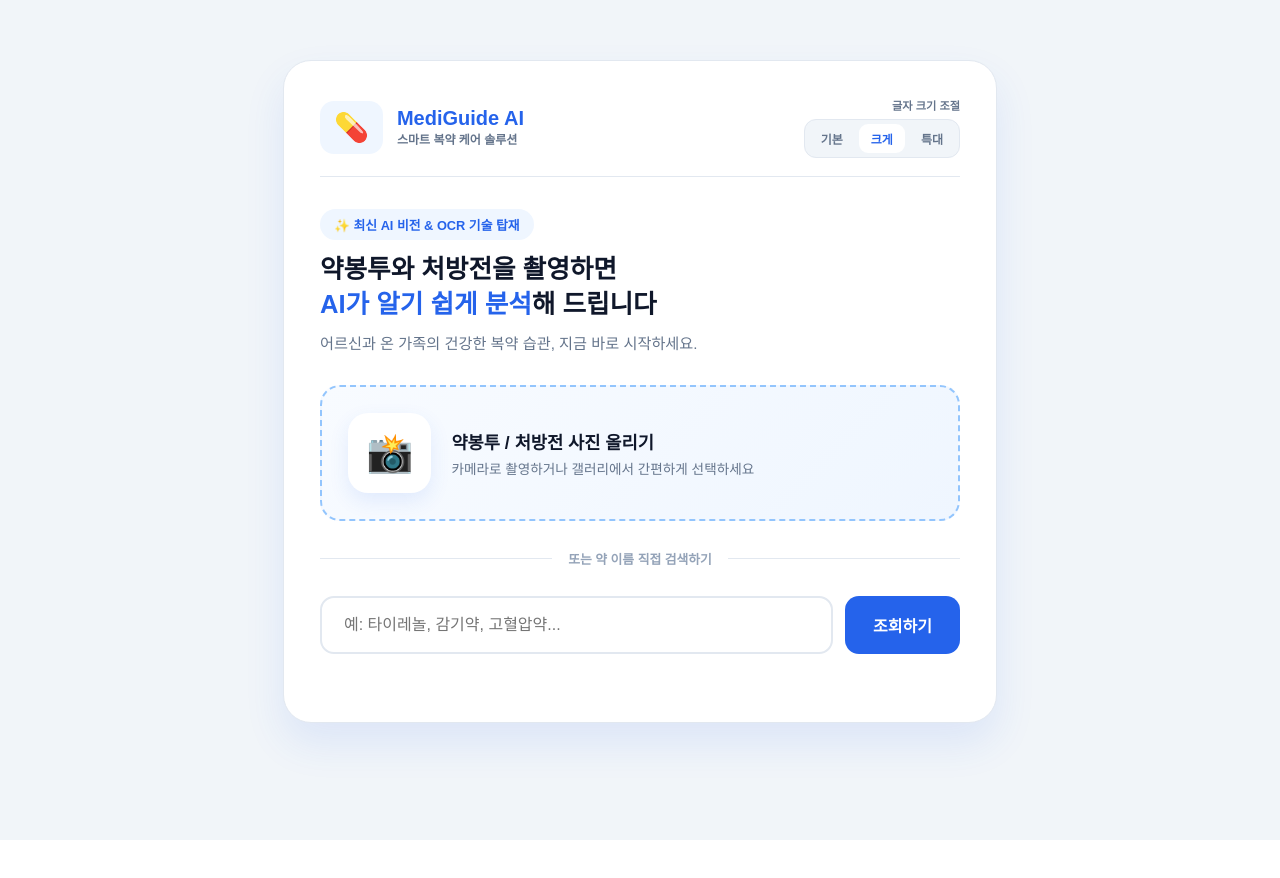
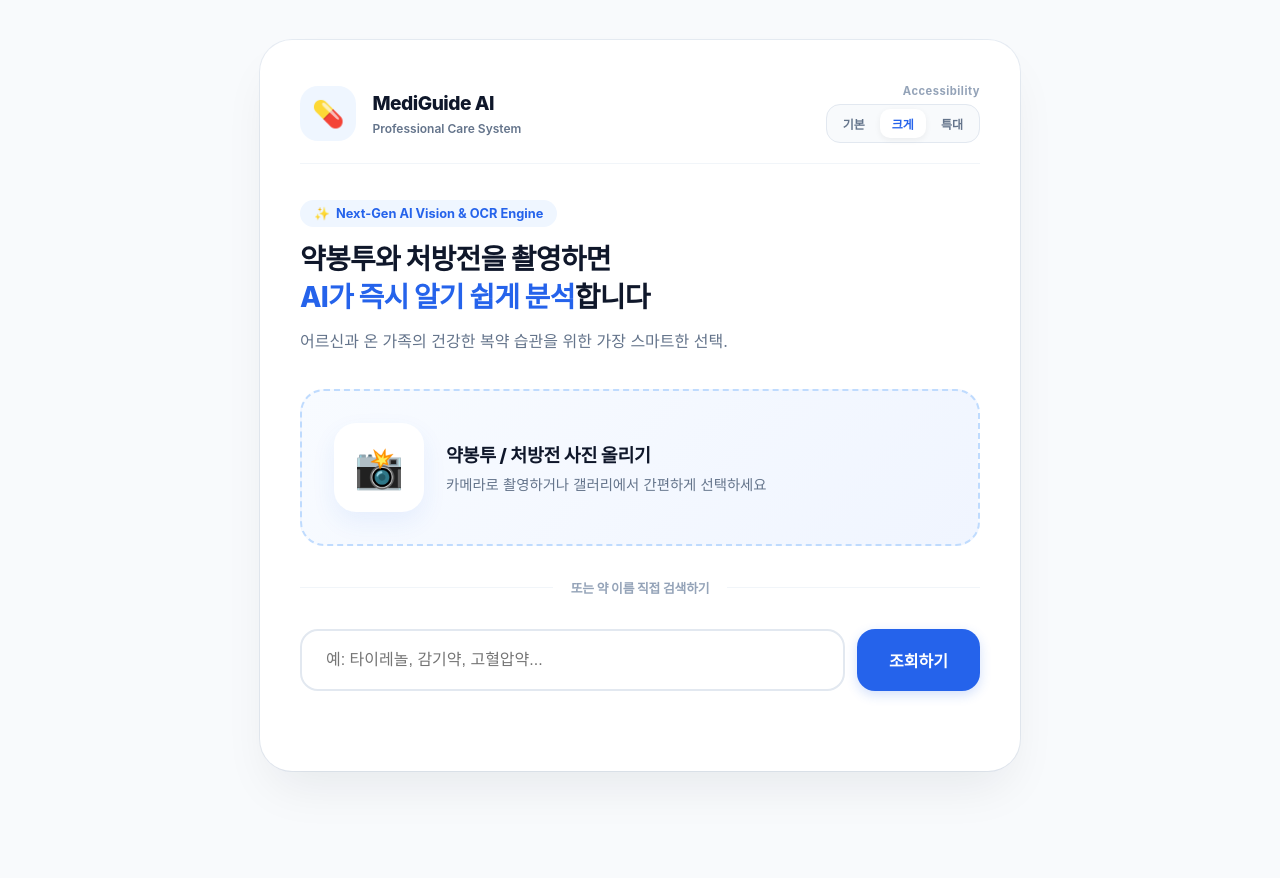
Before and after one commit to 17lucky71/medicine-guide-ai, a React (Create React App) app in the folder frontend/: page / in a window 1280 px wide. Before the commit the page ends 840 px from the top, so only its background shows below. Built offline with nearby package versions, Linux system fonts and the light colour scheme.

Commit message:
style: 디자인 에이전시 수준의 프리미엄 UI 및 모던 카드 레이아웃 전면 개편

```diff
--- a/frontend/src/App.js
+++ b/frontend/src/App.js
@@ -8,7 +8,6 @@ function App() {
   const [selectedImage, setSelectedImage] = useState(null);
   const [loading, setLoading] = useState(false);
 
-  // 2.2초 후 인트로 스플래시 종료
   useEffect(() => {
     const timer = setTimeout(() => {
       setShowIntro(false);
@@ -69,7 +68,16 @@ function App() {
   };
 
   return (
-    <div style={{ fontSize: fontSize, backgroundColor: '#f1f5f9', minHeight: '100vh', margin: 0, padding: '20px', fontFamily: 'sans-serif' }}>
+    <div style={{
+      fontSize: fontSize,
+      backgroundColor: '#f8fafc',
+      minHeight: '100vh',
+      margin: 0,
+      padding: '40px 20px',
+      fontFamily: '-apple-system, BlinkMacSystemFont, "Pretendard", "Segoe UI", Roboto, sans-serif',
+      color: '#0f172a',
+      WebkitFontSmoothing: 'antialiased'
+    }}>
 
       {/* 🚀 시네마틱 인트로 스플래시 화면 */}
       {showIntro && (
@@ -77,129 +85,139 @@ function App() {
           position: 'fixed', top: 0, left: 0, width: '100vw', height: '100vh',
           background: 'linear-gradient(135deg, #1e3a8a 0%, #2563eb 50%, #3b82f6 100%)',
           display: 'flex', alignItems: 'center', justifyContent: 'center', zIndex: 9999,
-          animation: 'fadeOut 0.5s ease 1.8s forwards'
+          animation: 'fadeOut 0.6s ease 1.8s forwards'
         }}>
           <div style={{ textAlign: 'center', color: '#ffffff' }}>
-            <div style={{ fontSize: '64px', background: 'rgba(255,255,255,0.15)', width: '110px', height: '110px', margin: '0 auto 20px', display: 'flex', alignItems: 'center', justifyContent: 'center', borderRadius: '30px' }}>💊</div>
-            <h1 style={{ fontSize: '2.2em', fontWeight: '900', margin: '0 0 8px' }}>MediGuide AI</h1>
-            <p style={{ fontSize: '1.05em', color: '#93c5fd', margin: '0 0 30px' }}>AI로 완성하는 가장 스마트한 복약 케어</p>
-            <div style={{ width: '200px', height: '6px', background: 'rgba(255,255,255,0.2)', borderRadius: '10px', margin: '0 auto', overflow: 'hidden' }}>
-              <div style={{ width: '100%', height: '100%', background: '#ffffff', borderRadius: '10px', animation: 'loadBar 1.6s ease forwards' }}></div>
+            <div style={{ fontSize: '64px', background: 'rgba(255,255,255,0.15)', backdropFilter: 'blur(12px)', width: '110px', height: '110px', margin: '0 auto 24px', display: 'flex', alignItems: 'center', justifyContent: 'center', borderRadius: '32px', boxShadow: '0 20px 40px rgba(0,0,0,0.2)' }}>💊</div>
+            <h1 style={{ fontSize: '2.4em', fontWeight: '900', margin: '0 0 8px', letterSpacing: '-1px' }}>MediGuide AI</h1>
+            <p style={{ fontSize: '1.1em', color: '#93c5fd', margin: '0 0 32px', fontWeight: '500' }}>AI로 완성하는 가장 스마트한 복약 케어</p>
+            <div style={{ width: '220px', height: '6px', background: 'rgba(255,255,255,0.2)', borderRadius: '10px', margin: '0 auto', overflow: 'hidden' }}>
+              <div style={{ width: '100%', height: '100%', background: '#ffffff', borderRadius: '10px', animation: 'loadBar 1.6s cubic-bezier(0.65, 0, 0.35, 1) forwards' }}></div>
             </div>
           </div>
         </div>
       )}
 
-      {/* 메인 화면 컨테이너 */}
-      <div style={{ maxWidth: '640px', margin: '40px auto', background: '#ffffff', padding: '36px', borderRadius: '28px', boxShadow: '0 20px 40px rgba(37, 99, 235, 0.1)', border: '1px solid #e2e8f0' }}>
+      {/* 에이전시 스타일 메인 카드 컨테이너 */}
+      <div style={{
+        maxWidth: '680px',
+        margin: '0 auto',
+        background: '#ffffff',
+        padding: '44px 40px',
+        borderRadius: '32px',
+        boxShadow: '0 25px 50px -12px rgba(15, 23, 42, 0.08), 0 0 0 1px rgba(226, 232, 240, 0.8)',
+        position: 'relative'
+      }}>
 
-        {/* 상단 헤더 */}
-        <div style={{ display: 'flex', justifyContent: 'space-between', alignItems: 'center', marginBottom: '32px', paddingBottom: '18px', borderBottom: '1px solid #e2e8f0', flexWrap: 'wrap', gap: '12px' }}>
-          <div style={{ display: 'flex', alignItems: 'center', gap: '14px' }}>
-            <span style={{ fontSize: '28px', background: '#eff6ff', padding: '10px 14px', borderRadius: '14px' }}>💊</span>
+        {/* 상단 프로페셔널 헤더 */}
+        <div style={{ display: 'flex', justifyContent: 'space-between', alignItems: 'center', marginBottom: '36px', paddingBottom: '20px', borderBottom: '1px solid #f1f5f9', flexWrap: 'wrap', gap: '16px' }}>
+          <div style={{ display: 'flex', alignItems: 'center', gap: '16px' }}>
+            <div style={{ fontSize: '26px', background: '#eff6ff', color: '#2563eb', padding: '12px', borderRadius: '18px', display: 'flex', alignItems: 'center', justifyContent: 'center' }}>💊</div>
             <div>
-              <h1 style={{ fontSize: '1.25em', fontWeight: '800', color: '#2563eb', margin: 0 }}>MediGuide AI</h1>
-              <span style={{ fontSize: '0.75em', color: '#64748b', fontWeight: '600' }}>스마트 복약 케어 솔루션</span>
+              <h1 style={{ fontSize: '1.2em', fontWeight: '800', color: '#0f172a', margin: '0 0 2px', letterSpacing: '-0.5px' }}>MediGuide AI</h1>
+              <span style={{ fontSize: '0.75em', color: '#64748b', fontWeight: '600' }}>Professional Care System</span>
             </div>
           </div>
 
-          {/* 글자 크기 조절 버튼 */}
+          {/* 세련된 글자 크기 스위치 */}
           <div style={{ display: 'flex', flexDirection: 'column', alignItems: 'flex-end', gap: '6px' }}>
-            <span style={{ fontSize: '0.7em', color: '#64748b', fontWeight: '700' }}>글자 크기 조절</span>
-            <div style={{ display: 'flex', gap: '4px', background: '#f1f5f9', padding: '4px', borderRadius: '12px', border: '1px solid #e2e8f0' }}>
-              <button type="button" onClick={() => setFontSize('14px')} style={{ background: fontSize === '14px' ? '#fff' : 'transparent', border: 'none', borderRadius: '9px', padding: '6px 12px', fontSize: '0.75em', fontWeight: '700', cursor: 'pointer', color: fontSize === '14px' ? '#2563eb' : '#64748b' }}>기본</button>
-              <button type="button" onClick={() => setFontSize('16px')} style={{ background: fontSize === '16px' ? '#fff' : 'transparent', border: 'none', borderRadius: '9px', padding: '6px 12px', fontSize: '0.75em', fontWeight: '700', cursor: 'pointer', color: fontSize === '16px' ? '#2563eb' : '#64748b' }}>크게</button>
-              <button type="button" onClick={() => setFontSize('20px')} style={{ background: fontSize === '20px' ? '#fff' : 'transparent', border: 'none', borderRadius: '9px', padding: '6px 12px', fontSize: '0.75em', fontWeight: '700', cursor: 'pointer', color: fontSize === '20px' ? '#2563eb' : '#64748b' }}>특대</button>
+            <span style={{ fontSize: '0.7em', color: '#94a3b8', fontWeight: '700', textTransform: 'letterSpacing', letterSpacing: '0.5px' }}>Accessibility</span>
+            <div style={{ display: 'flex', gap: '3px', background: '#f8fafc', padding: '4px', borderRadius: '14px', border: '1px solid #e2e8f0' }}>
+              <button type="button" onClick={() => setFontSize('14px')} style={{ background: fontSize === '14px' ? '#ffffff' : 'transparent', border: 'none', borderRadius: '10px', padding: '6px 12px', fontSize: '0.75em', fontWeight: '700', cursor: 'pointer', color: fontSize === '14px' ? '#2563eb' : '#64748b', boxShadow: fontSize === '14px' ? '0 2px 6px rgba(0,0,0,0.06)' : 'none', transition: 'all 0.2s' }}>기본</button>
+              <button type="button" onClick={() => setFontSize('16px')} style={{ background: fontSize === '16px' ? '#ffffff' : 'transparent', border: 'none', borderRadius: '10px', padding: '6px 12px', fontSize: '0.75em', fontWeight: '700', cursor: 'pointer', color: fontSize === '16px' ? '#2563eb' : '#64748b', boxShadow: fontSize === '16px' ? '0 2px 6px rgba(0,0,0,0.06)' : 'none', transition: 'all 0.2s' }}>크게</button>
+              <button type="button" onClick={() => setFontSize('20px')} style={{ background: fontSize === '20px' ? '#ffffff' : 'transparent', border: 'none', borderRadius: '10px', padding: '6px 12px', fontSize: '0.75em', fontWeight: '700', cursor: 'pointer', color: fontSize === '20px' ? '#2563eb' : '#64748b', boxShadow: fontSize === '20px' ? '0 2px 6px rgba(0,0,0,0.06)' : 'none', transition: 'all 0.2s' }}>특대</button>
             </div>
           </div>
         </div>
 
-        {/* 히어로 타이틀 */}
-        <div style={{ marginBottom: '32px', textAlign: 'left' }}>
-          <span style={{ display: 'inline-block', padding: '6px 14px', background: '#eff6ff', color: '#2563eb', borderRadius: '20px', fontSize: '0.8em', fontWeight: '700', marginBottom: '12px' }}>✨ 최신 AI 비전 & OCR 기술 탑재</span>
-          <h2 style={{ fontSize: '1.6em', fontWeight: '800', color: '#0f172a', margin: '0 0 10px', lineHeight: '1.35' }}>
-            약봉투와 처방전을 촬영하면<br/><span style={{ color: '#2563eb' }}>AI가 알기 쉽게 분석</span>해 드립니다
+        {/* 에이전시 스타일 타이틀 배너 */}
+        <div style={{ marginBottom: '36px', textAlign: 'left' }}>
+          <div style={{ display: 'inline-flex', alignItems: 'center', gap: '6px', padding: '6px 14px', background: '#eff6ff', color: '#2563eb', borderRadius: '20px', fontSize: '0.8em', fontWeight: '700', marginBottom: '14px' }}>
+            <span>✨</span> Next-Gen AI Vision & OCR Engine
+          </div>
+          <h2 style={{ fontSize: '1.75em', fontWeight: '800', color: '#0f172a', margin: '0 0 12px', lineHeight: '1.35', letterSpacing: '-0.75px' }}>
+            약봉투와 처방전을 촬영하면<br/><span style={{ color: '#2563eb' }}>AI가 즉시 알기 쉽게 분석</span>합니다
           </h2>
-          <p style={{ fontSize: '0.95em', color: '#64748b', margin: 0 }}>어르신과 온 가족의 건강한 복약 습관, 지금 바로 시작하세요.</p>
+          <p style={{ fontSize: '1em', color: '#64748b', margin: 0, lineHeight: '1.5' }}>어르신과 온 가족의 건강한 복약 습관을 위한 가장 스마트한 선택.</p>
         </div>
 
-        {/* OCR 사진 업로드 카드 */}
-        <label htmlFor="ocr-file-input" style={{ display: 'block', background: 'linear-gradient(135deg, #f8fbff 0%, #eff6ff 100%)', border: '2px dashed #93c5fd', borderRadius: '20px', padding: '26px', cursor: 'pointer', marginBottom: '28px', textAlign: 'center' }}>
-          <div style={{ display: 'flex', alignItems: 'center', gap: '20px', textAlign: 'left' }}>
-            <span style={{ fontSize: '38px', background: '#ffffff', padding: '18px', borderRadius: '20px', boxShadow: '0 8px 20px rgba(37,99,235,0.1)' }}>📸</span>
+        {/* 프리미엄 드롭존 업로드 카드 */}
+        <label htmlFor="ocr-file-input" style={{ display: 'block', background: 'linear-gradient(135deg, #f8fbff 0%, #f0f5ff 100%)', border: '2px dashed #bfdbfe', borderRadius: '24px', padding: '32px', cursor: 'pointer', marginBottom: '32px', textAlign: 'center', transition: 'all 0.25s ease' }}>
+          <div style={{ display: 'flex', alignItems: 'center', gap: '22px', textAlign: 'left' }}>
+            <div style={{ fontSize: '40px', background: '#ffffff', padding: '20px', borderRadius: '22px', boxShadow: '0 10px 25px rgba(37,99,235,0.08)', display: 'flex', alignItems: 'center', justifyContent: 'center' }}>📸</div>
             <div>
-              <h3 style={{ fontSize: '1.1em', fontWeight: '800', color: '#0f172a', margin: '0 0 4px' }}>약봉투 / 처방전 사진 올리기</h3>
-              <p style={{ fontSize: '0.85em', color: '#64748b', margin: 0 }}>카메라로 촬영하거나 갤러리에서 간편하게 선택하세요</p>
+              <h3 style={{ fontSize: '1.15em', fontWeight: '800', color: '#0f172a', margin: '0 0 6px', letterSpacing: '-0.3px' }}>약봉투 / 처방전 사진 올리기</h3>
+              <p style={{ fontSize: '0.9em', color: '#64748b', margin: 0 }}>카메라로 촬영하거나 갤러리에서 간편하게 선택하세요</p>
             </div>
           </div>
           <input id="ocr-file-input" type="file" accept="image/*" onChange={handleImageChange} style={{ display: 'none' }} />
         </label>
 
         {selectedImage && (
-          <div style={{ marginTop: '18px', textAlign: 'center', background: '#ffffff', padding: '14px', borderRadius: '14px', border: '1px solid #e2e8f0', marginBottom: '28px' }}>
-            <img src={selectedImage} alt="업로드 미리보기" style={{ maxWidth: '100%', maxHeight: '160px', borderRadius: '10px' }} />
-            <div style={{ marginTop: '10px', fontSize: '0.85em', fontWeight: '800', color: '#2563eb' }}>✨ AI 정밀 분석 완료</div>
+          <div style={{ marginTop: '-16px', marginBottom: '32px', textAlign: 'center', background: '#f8fafc', padding: '16px', borderRadius: '20px', border: '1px solid #e2e8f0' }}>
+            <img src={selectedImage} alt="업로드 미리보기" style={{ maxWidth: '100%', maxHeight: '180px', borderRadius: '12px', objectFit: 'contain' }} />
+            <div style={{ marginTop: '12px', fontSize: '0.9em', fontWeight: '800', color: '#2563eb' }}>✨ AI 정밀 분석 완료</div>
           </div>
         )}
 
-        {/* 구분선 */}
-        <div style={{ display: 'flex', alignItems: 'center', textAlign: 'center', color: '#94a3b8', fontSize: '0.8em', fontWeight: '700', margin: '28px 0' }}>
-          <div style={{ flex: 1, borderBottom: '1px solid #e2e8f0' }}></div>
-          <span style={{ padding: '0 16px' }}>또는 약 이름 직접 검색하기</span>
-          <div style={{ flex: 1, borderBottom: '1px solid #e2e8f0' }}></div>
+        {/* 미니멀 구분선 */}
+        <div style={{ display: 'flex', alignItems: 'center', textAlign: 'center', color: '#cbd5e1', fontSize: '0.8em', fontWeight: '700', margin: '32px 0' }}>
+          <div style={{ flex: 1, borderBottom: '1px solid #f1f5f9' }}></div>
+          <span style={{ padding: '0 18px', color: '#94a3b8', letterSpacing: '-0.2px' }}>또는 약 이름 직접 검색하기</span>
+          <div style={{ flex: 1, borderBottom: '1px solid #f1f5f9' }}></div>
         </div>
 
-        {/* 검색 폼 */}
-        <form onSubmit={handleSearch} style={{ display: 'flex', gap: '12px', marginBottom: '32px' }}>
+        {/* 프리미엄 검색 폼 */}
+        <form onSubmit={handleSearch} style={{ display: 'flex', gap: '12px', marginBottom: '36px' }}>
           <input
             type="text"
             value={query}
             onChange={(e) => setQuery(e.target.value)}
             placeholder="예: 타이레놀, 감기약, 고혈압약..."
-            style={{ flex: 1, padding: '18px 22px', border: '2px solid #e2e8f0', borderRadius: '14px', fontSize: '1em', outline: 'none', background: '#ffffff' }}
+            style={{ flex: 1, padding: '20px 24px', border: '2px solid #e2e8f0', borderRadius: '18px', fontSize: '1em', outline: 'none', background: '#ffffff', color: '#0f172a', transition: 'all 0.2s' }}
           />
-          <button type="submit" style={{ padding: '0 28px', backgroundColor: '#2563eb', color: 'white', border: 'none', borderRadius: '14px', fontSize: '1em', fontWeight: '800', cursor: 'pointer' }}>조회하기</button>
+          <button type="submit" style={{ padding: '0 32px', backgroundColor: '#2563eb', color: 'white', border: 'none', borderRadius: '18px', fontSize: '1em', fontWeight: '800', cursor: 'pointer', transition: 'background-color 0.2s, transform 0.1s', boxShadow: '0 4px 12px rgba(37,99,235,0.2)' }}>조회하기</button>
         </form>
 
         {loading && (
-          <div style={{ display: 'flex', alignItems: 'center', justifyContent: 'center', gap: '14px', padding: '28px', color: '#2563eb', fontWeight: '700', fontSize: '1em', background: '#eff6ff', borderRadius: '14px', marginBottom: '28px' }}>
-            <div style={{ width: '20px', height: '20px', border: '3px solid rgba(37,99,235,0.2)', borderTopColor: '#2563eb', borderRadius: '50%', animation: 'spin 0.8s linear infinite' }}></div>
+          <div style={{ display: 'flex', alignItems: 'center', justifyContent: 'center', gap: '14px', padding: '32px', color: '#2563eb', fontWeight: '700', fontSize: '1em', background: '#eff6ff', borderRadius: '20px', marginBottom: '32px' }}>
+            <div style={{ width: '22px', height: '22px', border: '3px solid rgba(37,99,235,0.2)', borderTopColor: '#2563eb', borderRadius: '50%', animation: 'spin 0.8s linear infinite' }}></div>
             <span>AI가 의약품 안전 정보를 분석하고 있습니다...</span>
           </div>
         )}
 
-        {/* 결과 카드 */}
+        {/* 에이전시 급 결과 마스터 카드 */}
         {result && !loading && (
-          <div style={{ background: '#ffffff', border: '1px solid #e2e8f0', borderRadius: '20px', padding: '28px', boxShadow: '0 10px 30px rgba(0,0,0,0.04)' }}>
-            <div style={{ display: 'flex', justifyContent: 'space-between', alignItems: 'center', marginBottom: '16px' }}>
-              <span style={{ fontSize: '0.8em', background: '#eff6ff', color: '#2563eb', padding: '6px 14px', borderRadius: '20px', fontWeight: '800' }}>안전 검토 완료</span>
-              <button type="button" onClick={handleSpeak} style={{ backgroundColor: '#10b981', color: 'white', border: 'none', padding: '8px 16px', borderRadius: '10px', fontSize: '0.9em', fontWeight: '800', cursor: 'pointer' }}>🔊 음성 안내 듣기</button>
+          <div style={{ background: '#f8fafc', border: '1px solid #e2e8f0', borderRadius: '24px', padding: '32px', boxShadow: '0 10px 30px rgba(0,0,0,0.02)' }}>
+            <div style={{ display: 'flex', justifyContent: 'space-between', alignItems: 'center', marginBottom: '18px' }}>
+              <span style={{ fontSize: '0.8em', background: '#dbeafe', color: '#1d4ed8', padding: '6px 14px', borderRadius: '20px', fontWeight: '800' }}>안전 검토 완료</span>
+              <button type="button" onClick={handleSpeak} style={{ backgroundColor: '#10b981', color: 'white', border: 'none', padding: '8px 16px', borderRadius: '12px', fontSize: '0.9em', fontWeight: '800', cursor: 'pointer', boxShadow: '0 4px 12px rgba(16,185,129,0.2)' }}>🔊 음성 안내 듣기</button>
             </div>
 
-            <h3 style={{ fontSize: '1.4em', fontWeight: '800', color: '#0f172a', margin: '0 0 22px', paddingBottom: '14px', borderBottom: '2px solid #e2e8f0' }}>{result.name}</h3>
+            <h3 style={{ fontSize: '1.5em', fontWeight: '800', color: '#0f172a', margin: '0 0 24px', paddingBottom: '16px', borderBottom: '2px solid #e2e8f0', letterSpacing: '-0.5px' }}>{result.name}</h3>
 
             <div style={{ display: 'flex', flexDirection: 'column', gap: '18px' }}>
-              <div style={{ display: 'flex', gap: '16px', alignItems: 'flex-start', background: '#f8fafc', padding: '16px 18px', borderRadius: '14px', border: '1px solid #e2e8f0' }}>
-                <span style={{ fontSize: '1.3em', background: '#ffffff', padding: '10px', borderRadius: '12px', boxShadow: '0 2px 8px rgba(0,0,0,0.04)' }}>✨</span>
+              <div style={{ display: 'flex', gap: '16px', alignItems: 'flex-start', background: '#ffffff', padding: '18px 20px', borderRadius: '18px', border: '1px solid #e2e8f0' }}>
+                <span style={{ fontSize: '1.35em', background: '#f8fafc', padding: '10px', borderRadius: '14px', boxShadow: '0 2px 8px rgba(0,0,0,0.03)' }}>✨</span>
                 <div>
-                  <span style={{ display: 'block', fontSize: '0.8em', color: '#475569', fontWeight: '800', marginBottom: '4px' }}>효능 및 효과</span>
-                  <p style={{ margin: 0, color: '#0f172a', fontSize: '1em', lineHeight: '1.6' }}>{result.efficacy}</p>
+                  <span style={{ display: 'block', fontSize: '0.8em', color: '#64748b', fontWeight: '800', marginBottom: '4px', textTransform: 'uppercase', letterSpacing: '0.5px' }}>효능 및 효과</span>
+                  <p style={{ margin: 0, color: '#0f172a', fontSize: '1.05em', lineHeight: '1.6' }}>{result.efficacy}</p>
                 </div>
               </div>
 
-              <div style={{ display: 'flex', gap: '16px', alignItems: 'flex-start', background: '#f8fafc', padding: '16px 18px', borderRadius: '14px', border: '1px solid #e2e8f0' }}>
-                <span style={{ fontSize: '1.3em', background: '#ffffff', padding: '10px', borderRadius: '12px', boxShadow: '0 2px 8px rgba(0,0,0,0.04)' }}>⏰</span>
+              <div style={{ display: 'flex', gap: '16px', alignItems: 'flex-start', background: '#ffffff', padding: '18px 20px', borderRadius: '18px', border: '1px solid #e2e8f0' }}>
+                <span style={{ fontSize: '1.35em', background: '#f8fafc', padding: '10px', borderRadius: '14px', boxShadow: '0 2px 8px rgba(0,0,0,0.03)' }}>⏰</span>
                 <div>
-                  <span style={{ display: 'block', fontSize: '0.8em', color: '#475569', fontWeight: '800', marginBottom: '4px' }}>용법 및 용량</span>
-                  <p style={{ margin: 0, color: '#0f172a', fontSize: '1em', lineHeight: '1.6' }}>{result.dosage}</p>
+                  <span style={{ display: 'block', fontSize: '0.8em', color: '#64748b', fontWeight: '800', marginBottom: '4px', textTransform: 'uppercase', letterSpacing: '0.5px' }}>용법 및 용량</span>
+                  <p style={{ margin: 0, color: '#0f172a', fontSize: '1.05em', lineHeight: '1.6' }}>{result.dosage}</p>
                 </div>
               </div>
 
-              <div style={{ display: 'flex', gap: '16px', alignItems: 'flex-start', background: '#fff1f2', padding: '16px 18px', borderRadius: '14px', border: '1px solid #fecdd3' }}>
-                <span style={{ fontSize: '1.3em', background: '#ffffff', padding: '10px', borderRadius: '12px', boxShadow: '0 2px 8px rgba(0,0,0,0.04)' }}>⚠️</span>
+              <div style={{ display: 'flex', gap: '16px', alignItems: 'flex-start', background: '#fff1f2', padding: '18px 20px', borderRadius: '18px', border: '1px solid #fecdd3' }}>
+                <span style={{ fontSize: '1.35em', background: '#ffffff', padding: '10px', borderRadius: '14px', boxShadow: '0 2px 8px rgba(0,0,0,0.03)' }}>⚠️</span>
                 <div>
-                  <span style={{ display: 'block', fontSize: '0.8em', color: '#be123c', fontWeight: '800', marginBottom: '4px' }}>주의사항 및 금기</span>
-                  <p style={{ margin: 0, color: '#881337', fontSize: '1em', lineHeight: '1.6', fontWeight: '700' }}>{result.warning}</p>
+                  <span style={{ display: 'block', fontSize: '0.8em', color: '#be123c', fontWeight: '800', marginBottom: '4px', textTransform: 'uppercase', letterSpacing: '0.5px' }}>주의사항 및 금기</span>
+                  <p style={{ margin: 0, color: '#881337', fontSize: '1.05em', lineHeight: '1.6', fontWeight: '700' }}>{result.warning}</p>
                 </div>
               </div>
             </div>
```
